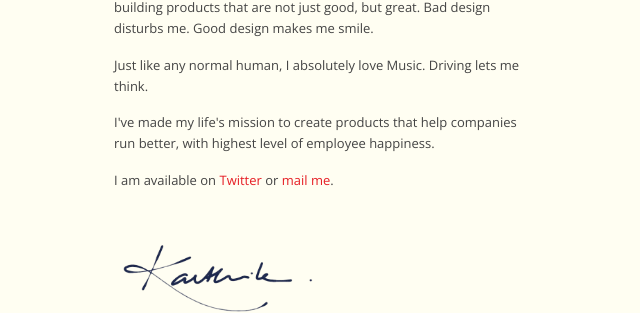
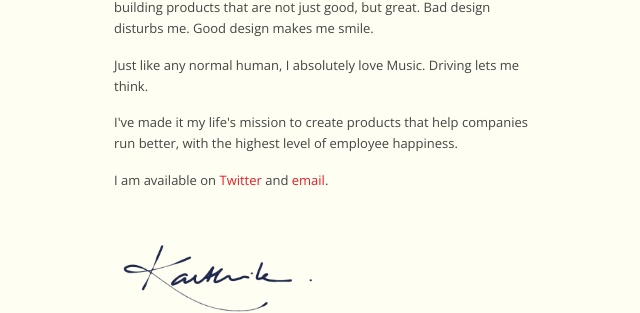
Before and after one commit to dtsdwarak/imkarthikk.com, a Jekyll site: the page built from index.html, in a window 1280 px wide. Shown: the part 205-518 px from the top of the page, without its empty margins (26-666 px from the left). Built offline with Jekyll 4.4.1, drawn with Linux system fonts in a browser that asks for light colours; nearby versions of some CDN libraries.

Commit message:
Engleesh

```diff
--- a/index.html
+++ b/index.html
@@ -10,8 +10,8 @@ layout: default
 	<div class="small-12 medium-5 large-5">
 		<p>I am a 28 year young business owner, running <a href="https://www.skcript.com/" target="_blank">Skcript</a>. I believe in building products that are not just good, but great. Bad design disturbs me. Good design makes me smile.</p>
 		<p>Just like any normal human, I absolutely love Music. Driving lets me think.</p>
-		<p>I've made my life's mission to create products that help companies run better, with highest level of employee happiness.</p>
-		<p>I am available on <a href="https://twitter.com/imkarthikk" target="_blank">Twitter</a> or <a href="mailto:karthik@skcript.com">mail me</a>.</p>
+		<p>I've made it my life's mission to create products that help companies run better, with the highest level of employee happiness.</p>
+		<p>I am available on <a href="https://twitter.com/imkarthikk" target="_blank">Twitter</a> and <a href="mailto:karthik@skcript.com">email</a>.</p>
 		<img src="/images/kk_sig.png" class="Signature">
 	</div>
 </div>
```
